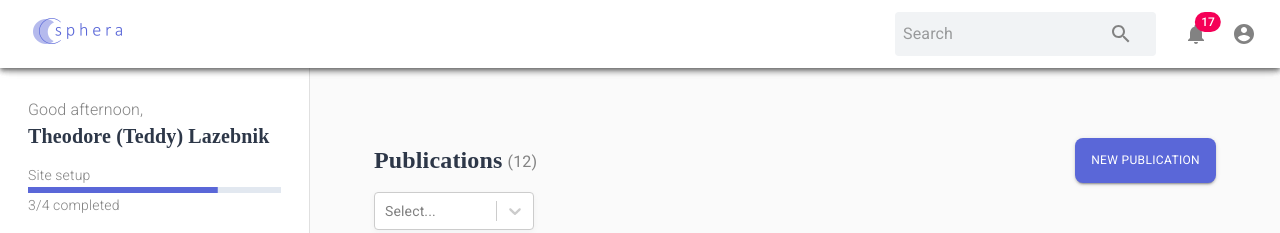
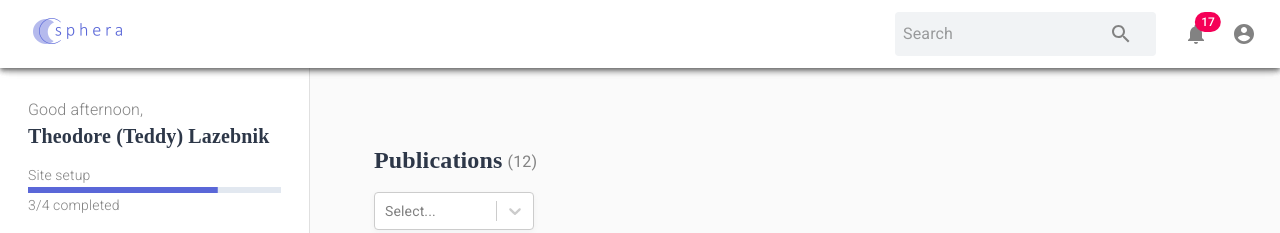
Before and after one commit to lecture-developer/lecture_website_app_generator_frontend, a React (Create React App) app in the folder sphera/: page / in a window 1280 px wide. Shown: the top 233 px of the page. Built offline with nearby package versions, Linux system fonts and the light colour scheme.

Commit message:
finished empty page (only need picture). adding publications button condition

```diff
--- a/sphera/src/components/Publications/PublicationsHeader.jsx
+++ b/sphera/src/components/Publications/PublicationsHeader.jsx
@@ -47,9 +47,9 @@ return(
       <h1>Publications</h1>
       <p>({props.publicationsAmount})</p>
     </Grid>
-    <Grid item>
+    {props.publicationsBtn ? <Grid item>
       <PrimaryButton text = {"New publication"} />
-    </Grid>
+    </Grid> : null}
   </Grid>
   </div>
 );
--- a/sphera/src/components/Publications/Root.jsx
+++ b/sphera/src/components/Publications/Root.jsx
@@ -44,7 +44,7 @@ function PublicationsRoot(){
   return (
     <div className ={classes.root}>
     <PublicationsHeader
-    publicationsAmount = "12"/>
+    publicationsAmount="12" publicationsBtn={rows.length !== 0 ? true : false}/>
     <Filters/>
     {rows.length !== 0 ? <ContentTable rows={rows}/> : <EmptyTable/>}
     </div>
```
Also changed, not shown: 1 other file (tests, documents, lock files or other folders).
